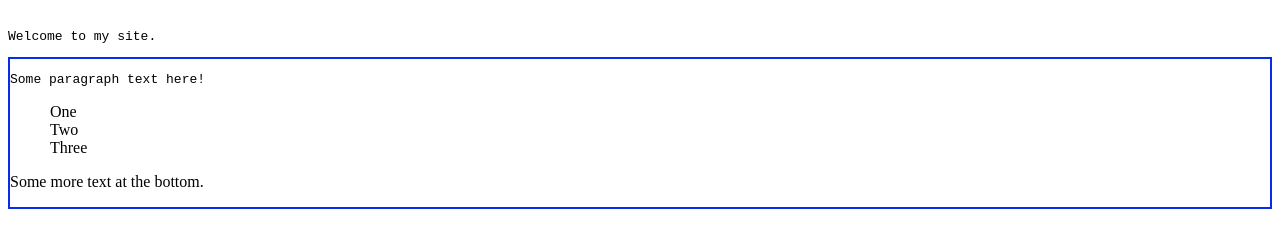
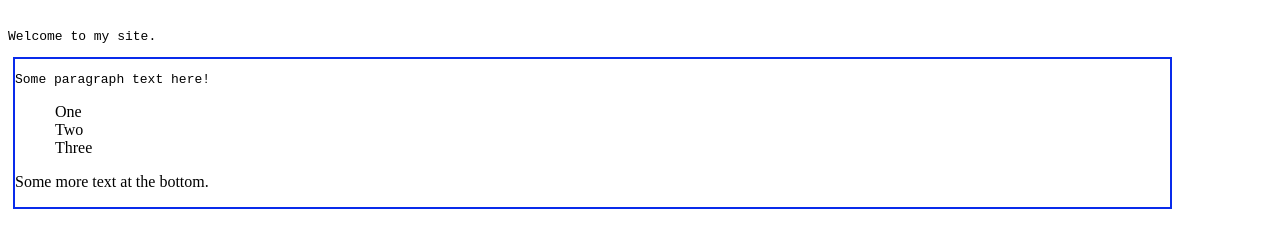
Before and after one commit to kirbyhorvitz/my-site-2021-inclass, a plain HTML site: page index.html in a window 1280 px wide. Shown: the part 90-338 px from the top of the page. Drawn offline with Linux system fonts and the light colour scheme.

Commit message:
Update index.html
added a margin

```diff
--- a/index.html
+++ b/index.html
@@ -9,7 +9,7 @@
 
     <p style="font-family: monospace; color: '#ccc';">Welcome to my site.</p>
 
-    <div style="border: 2px solid rgb(9, 43, 235);">
+    <div style="border: 2px solid rgb(9, 43, 235); margin: 5px 100px 30px 5px;">
       <p style="font-family: monospace; color: '#ccc';">Some paragraph text here!</p>
 
       <ol style="list-style:none;">
```
